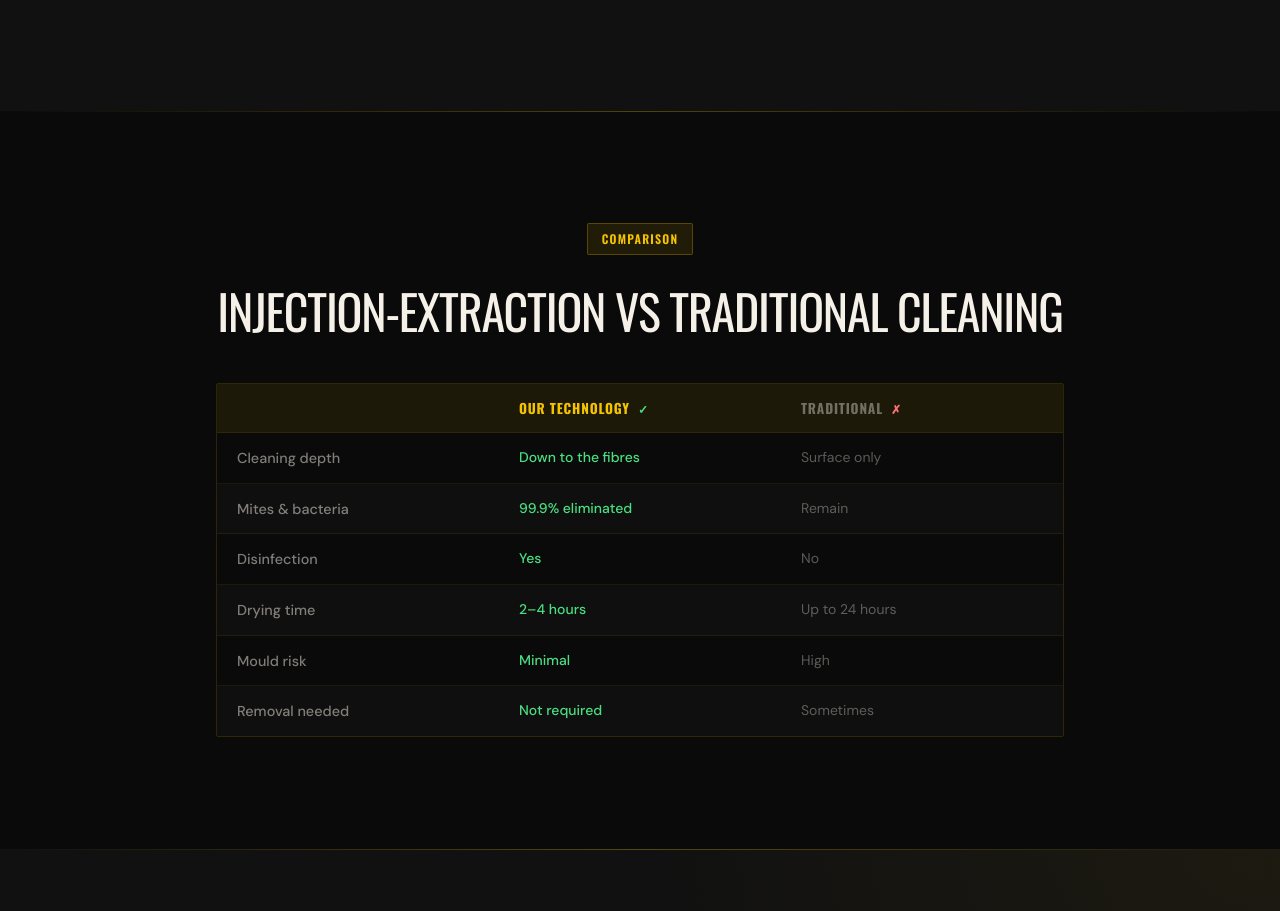
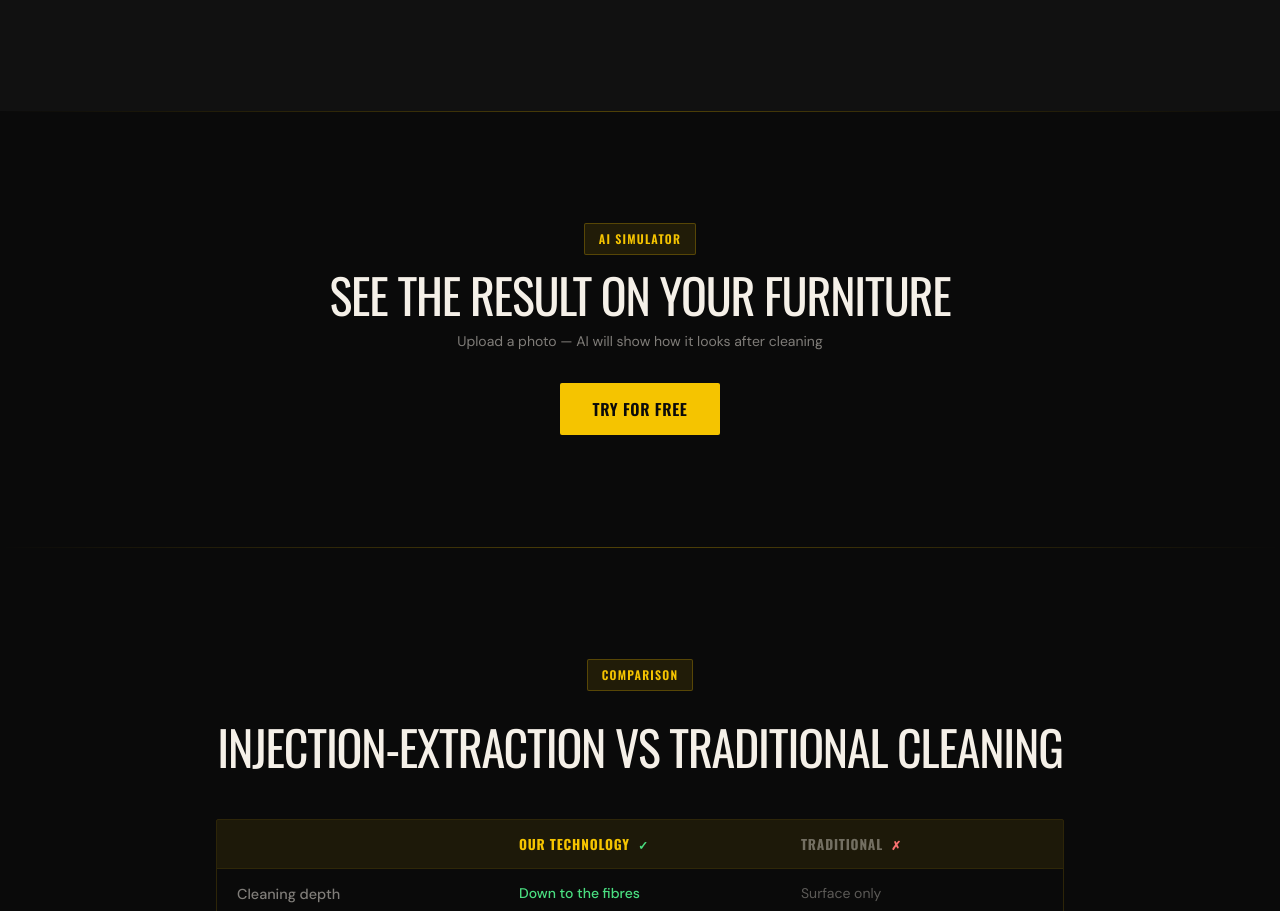
Before and after one commit to ClementS03/Dry-and-clean-bansko, a Next.js app: page /en in a window 1280 px wide. Shown: the part 3682-4593 px from the top of the page. Built offline with nearby package versions, Linux system fonts and the light colour scheme.

Commit message:
feat(simulator): wire SimulatorSection + SimulatorFAB into BG and EN pages

```diff
--- a/app/(bg)/page.tsx
+++ b/app/(bg)/page.tsx
@@ -13,6 +13,8 @@ import FAQ from "@/components/FAQ";
 import Contact from "@/components/Contact";
 import Footer from "@/components/Footer";
 import WhatsAppFAB from "@/components/WhatsAppFAB";
+import SimulatorSection from "@/components/SimulatorSection";
+import SimulatorFAB from "@/components/SimulatorFAB";
 
 export default function Home() {
   return (
@@ -23,6 +25,7 @@ export default function Home() {
         <Services />
         <Technology />
         <BeforeAfter />
+        <SimulatorSection />
         <Comparison />
         <WhyUs />
         <ForRentals />
@@ -33,6 +36,7 @@ export default function Home() {
       </main>
       <Footer />
       <WhatsAppFAB />
+      <SimulatorFAB />
     </LanguageProvider>
   );
 }
--- a/app/(en)/en/page.tsx
+++ b/app/(en)/en/page.tsx
@@ -13,6 +13,8 @@ import FAQ from "@/components/FAQ";
 import Contact from "@/components/Contact";
 import Footer from "@/components/Footer";
 import WhatsAppFAB from "@/components/WhatsAppFAB";
+import SimulatorSection from "@/components/SimulatorSection";
+import SimulatorFAB from "@/components/SimulatorFAB";
 
 export default function HomeEN() {
   return (
@@ -23,6 +25,7 @@ export default function HomeEN() {
         <Services />
         <Technology />
         <BeforeAfter />
+        <SimulatorSection />
         <Comparison />
         <WhyUs />
         <ForRentals />
@@ -33,6 +36,7 @@ export default function HomeEN() {
       </main>
       <Footer />
       <WhatsAppFAB />
+      <SimulatorFAB />
     </LanguageProvider>
   );
 }
```
